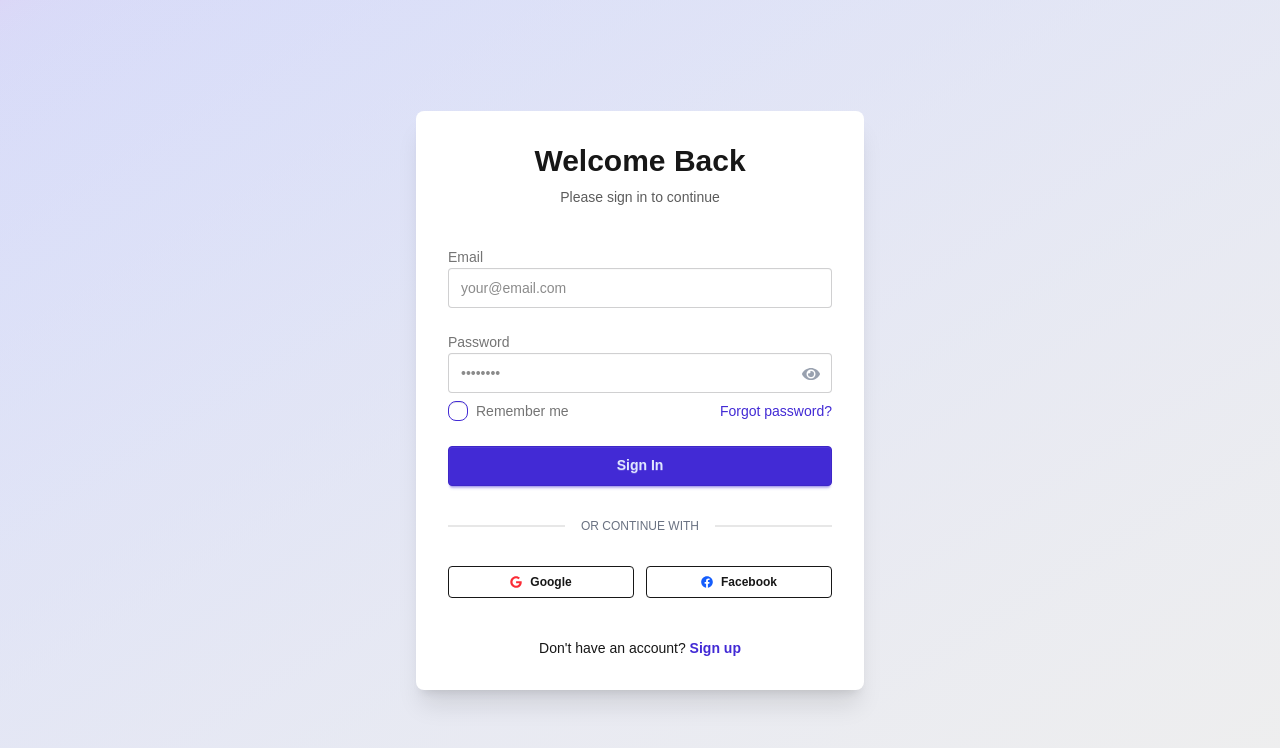
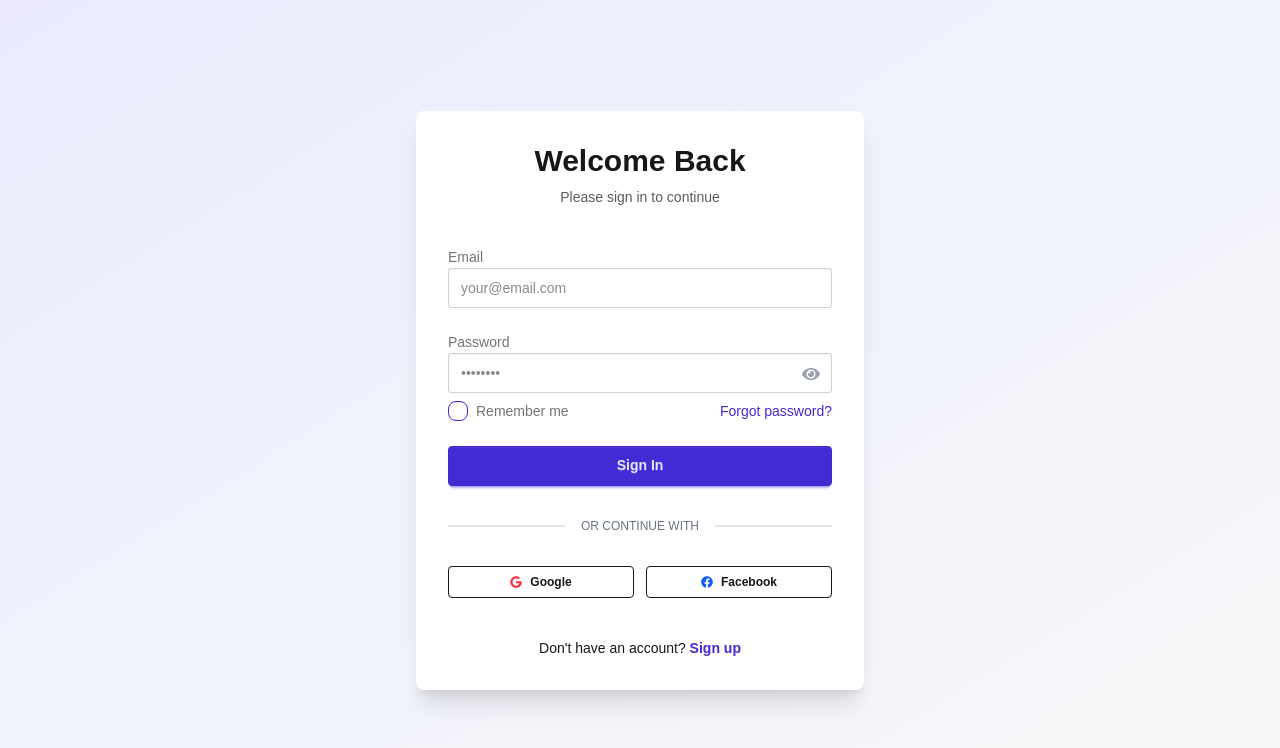
Before and after one commit to AdeepaK2/SpiritX_Xtruders_01, a Next.js app: page /Login in a window 1280 px wide. Shown: the top 748 px of the page. Built offline with nearby package versions, Linux system fonts and the light colour scheme.

Commit message:
Solved Merge Issues

```diff
--- a/src/app/Login/page.tsx
+++ b/src/app/Login/page.tsx
@@ -28,7 +28,7 @@
     };
 
     return (
-        <div className="min-h-screen bg-gradient-to-br from-primary/10 to-base-300 flex items-center justify-center p-4">
+        <div className="min-h-screen flex items-center justify-center p-4">
             <motion.div
                 initial={{ opacity: 0, y: 20 }}
                 animate={{ opacity: 1, y: 0 }}
```
